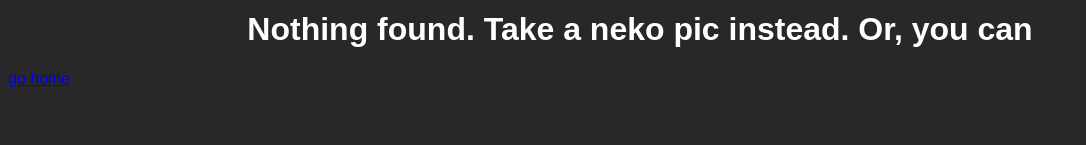
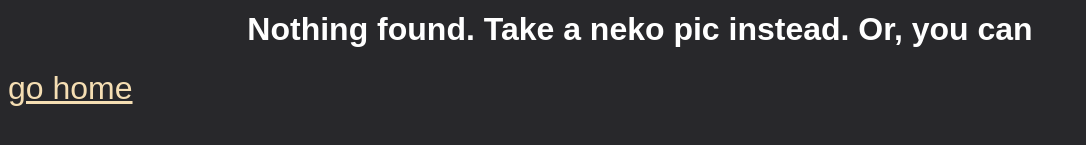
Before and after one commit to oniiichannnn/Ivan-Da-Dev.github.io-old, a plain HTML site: page definition/index.html in a window 1280 px wide. Shown: the part 255-400 px from the top of the page, without its empty margins (0-1086 px from the left). Drawn offline with Linux system fonts and the light colour scheme.

Commit message:
Update style.css

```diff
--- a/definition/style.css
+++ b/definition/style.css
@@ -45,6 +45,12 @@ body {
     max-height: 25%;
 }
 
+.error a {
+    text-align: center;
+    font-size: 2rem;
+    color: wheat;
+}
+
 @media only screen and (max-width: 800px) {
     .error img {
         max-width: 50%;
```
